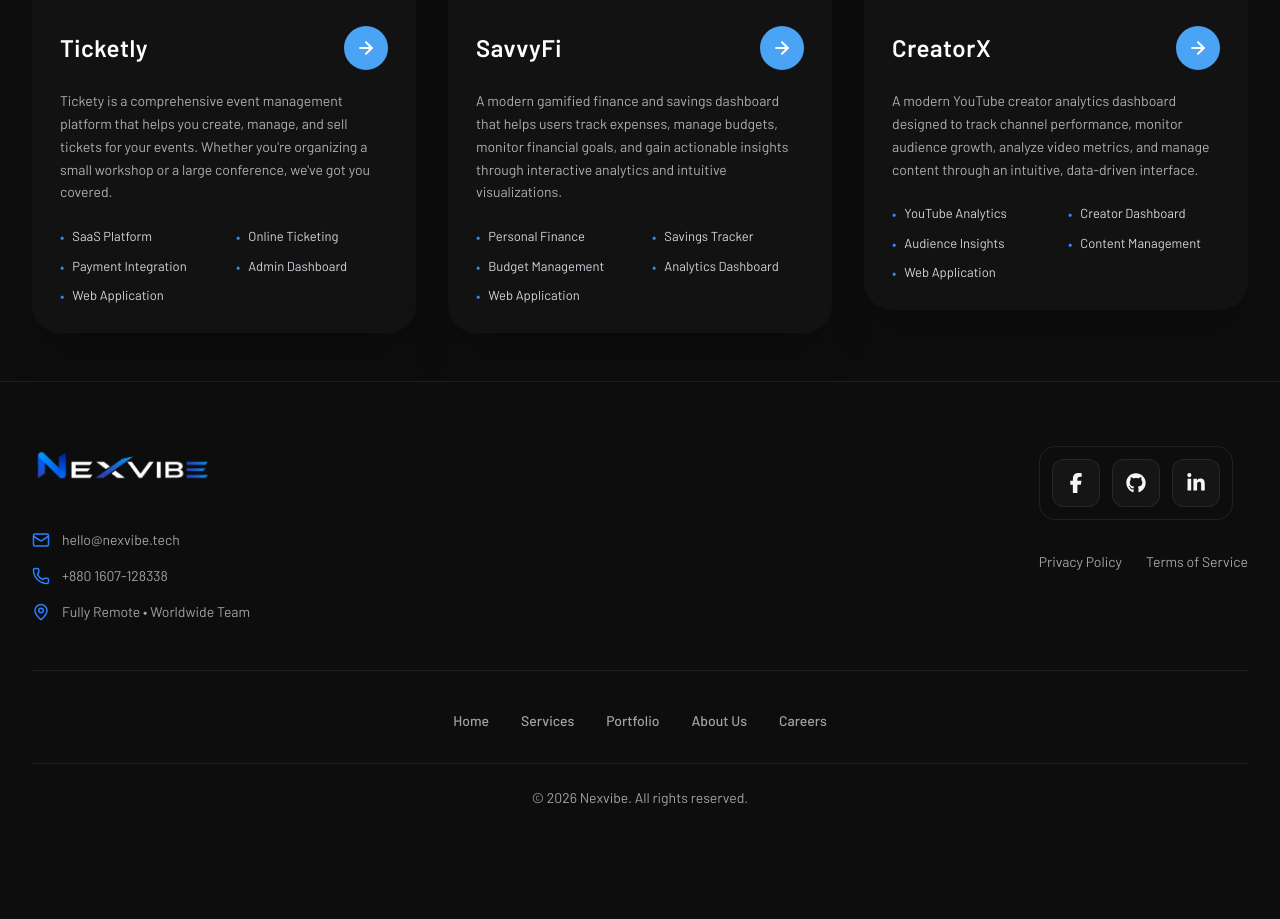
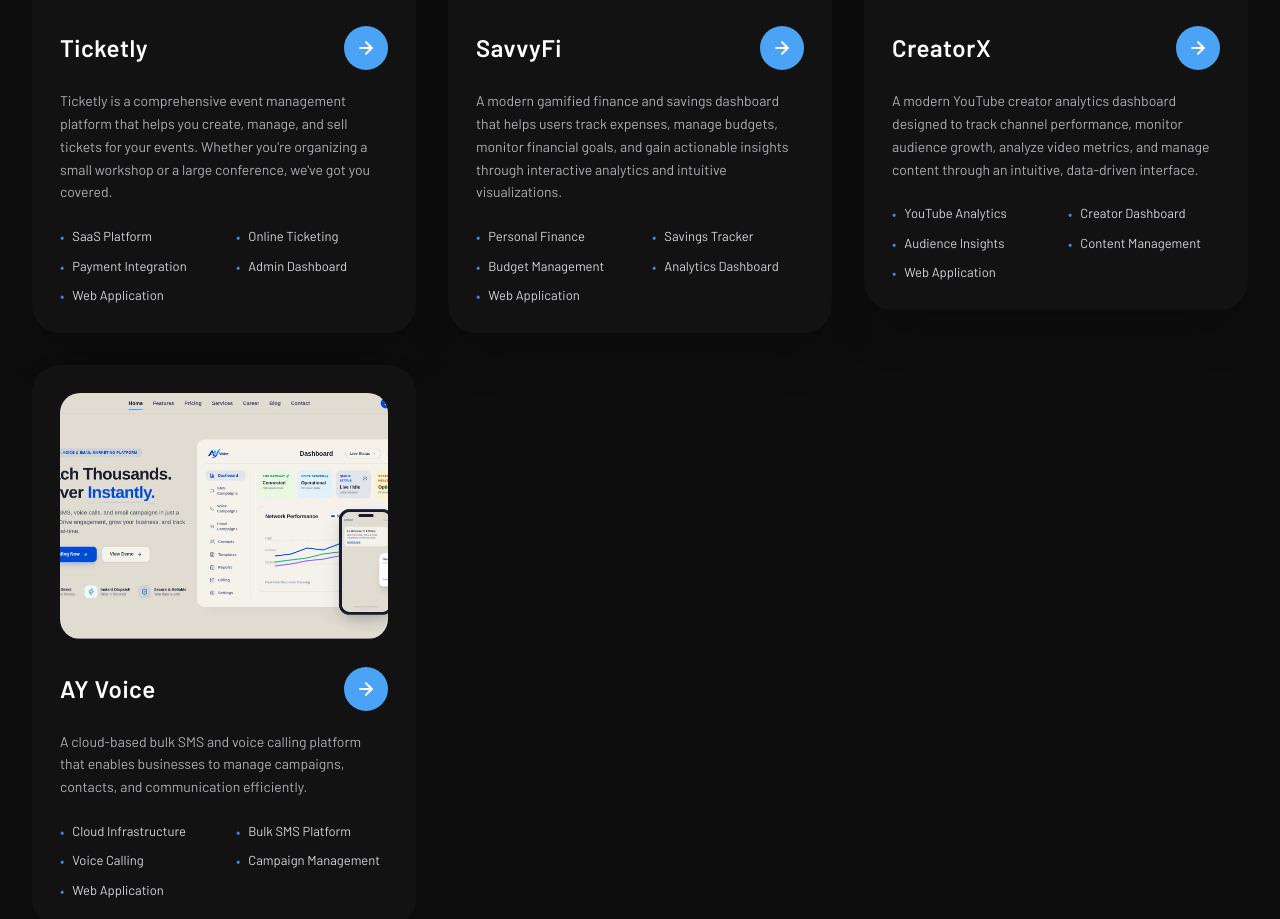
Before and after one commit to TheMehediHQ/Nexvibe, a Next.js app: page /portfolio in a window 1280 px wide. Shown: the part 1153-2072 px from the top of the page. Before the commit the page ends 2025 px from the top, so only its background shows below. Built offline with nearby package versions, Linux system fonts and the light colour scheme.

Commit message:
feat: centralize portfolio data and add AY Voice project

```diff
--- a/app/(website)/portfolio/PortfolioSection.tsx
+++ b/app/(website)/portfolio/PortfolioSection.tsx
@@ -4,52 +4,9 @@ import React, { useState, useMemo } from "react";
 import Image from "next/image";
 import { motion } from "framer-motion";
 import { Search } from "lucide-react";
-import PortfolioCard, { PortfolioItem } from "@/components/ui/PortfolioCard";
+import PortfolioCard from "@/components/ui/PortfolioCard";
 import Button from "@/components/ui/Button";
-
-const portfolioData: PortfolioItem[] = [
-  {
-    imageSrc: "/projects/ticketly.png",
-    title: "Ticketly",
-    description: "Tickety is a comprehensive event management platform that helps you create, manage, and sell tickets for your events. Whether you're organizing a small workshop or a large conference, we've got you covered.",
-   tags: [
-  "SaaS Platform",
-  "Online Ticketing",
-  "Payment Integration",
-  "Admin Dashboard",
-  "Web Application",
-],
-link: "https://preview.themeforest.net/item/venuex-event-ticketing-management-saas-dashboard-html-template/full_screen_preview/61427808",
-  },
-  {
-  imageSrc: "/projects/SavvyFi.png",
-  title: "SavvyFi",
-  description:
-    "A modern gamified finance and savings dashboard that helps users track expenses, manage budgets, monitor financial goals, and gain actionable insights through interactive analytics and intuitive visualizations.",
-  tags: [
-    "Personal Finance",
-    "Savings Tracker",
-    "Budget Management",
-    "Analytics Dashboard",
-    "Web Application",
-  ],
-  link: "https://preview.themeforest.net/item/savvyfi-gamified-finance-savings-dashboard-html-template/full_screen_preview/61010279",
-},
-{
-  imageSrc: "/projects/creatorx.png",
-  title: "CreatorX",
-  description:
-    "A modern YouTube creator analytics dashboard designed to track channel performance, monitor audience growth, analyze video metrics, and manage content through an intuitive, data-driven interface.",
-  tags: [
-    "YouTube Analytics",
-    "Creator Dashboard",
-    "Audience Insights",
-    "Content Management",
-    "Web Application",
-  ],
-  link: "https://preview.themeforest.net/item/creatorx-youtube-creator-analytics-dashboard-html-template/full_screen_preview/62070859"}
-
-];
+import { PORTFOLIO_PROJECTS } from "@/lib/portfolio";
 
 export default function PortfolioSection() {
   // ১. ফিল্টারিং এর জন্য স্টেট (States) ঘোষণা করা হলো
@@ -59,7 +16,7 @@ export default function PortfolioSection() {
 
   // ২. ফিল্টার লজিক (useMemo ব্যবহার করা হয়েছে পারফরম্যান্স অপ্টিমাইজেশনের জন্য)
   const filteredPortfolio = useMemo(() => {
-    return portfolioData.filter((project) => {
+    return PORTFOLIO_PROJECTS.filter((project) => {
       // সার্চ ম্যাচ চেক (Title, Description অথবা Tags এর সাথে মিললে)
       const matchesSearch =
         project.title.toLowerCase().includes(searchQuery.toLowerCase()) ||
--- a/components/ui/PortfolioCard.tsx
+++ b/components/ui/PortfolioCard.tsx
@@ -3,14 +3,9 @@
 import React from "react";
 import Image from "next/image";
 import { ArrowRight } from "lucide-react";
+import type { PortfolioItem } from "@/lib/portfolio";
 
-export interface PortfolioItem {
-  imageSrc: string;
-  title: string;
-  description: string;
-  tags: string[];
-  link?: string;
-}
+export type { PortfolioItem };
 
 interface PortfolioCardProps {
   item: PortfolioItem;
--- /dev/null
+++ b/lib/portfolio.ts
@@ -0,0 +1,67 @@
+export interface PortfolioItem {
+  id?: string;
+  imageSrc: string;
+  title: string;
+  description: string;
+  tags: string[];
+  link?: string;
+}
+
+export const PORTFOLIO_PROJECTS: PortfolioItem[] = [
+  {
+    imageSrc: "/projects/ticketly.png",
+    title: "Ticketly",
+    description:
+      "Ticketly is a comprehensive event management platform that helps you create, manage, and sell tickets for your events. Whether you're organizing a small workshop or a large conference, we've got you covered.",
+    tags: [
+      "SaaS Platform",
+      "Online Ticketing",
+      "Payment Integration",
+      "Admin Dashboard",
+      "Web Application",
+    ],
+    link: "https://preview.themeforest.net/item/venuex-event-ticketing-management-saas-dashboard-html-template/full_screen_preview/61427808",
+  },
+  {
+    imageSrc: "/projects/SavvyFi.png",
+    title: "SavvyFi",
+    description:
+      "A modern gamified finance and savings dashboard that helps users track expenses, manage budgets, monitor financial goals, and gain actionable insights through interactive analytics and intuitive visualizations.",
+    tags: [
+      "Personal Finance",
+      "Savings Tracker",
+      "Budget Management",
+      "Analytics Dashboard",
+      "Web Application",
+    ],
+    link: "https://preview.themeforest.net/item/savvyfi-gamified-finance-savings-dashboard-html-template/full_screen_preview/61010279",
+  },
+  {
+    imageSrc: "/projects/creatorx.png",
+    title: "CreatorX",
+    description:
+      "A modern YouTube creator analytics dashboard designed to track channel performance, monitor audience growth, analyze video metrics, and manage content through an intuitive, data-driven interface.",
+    tags: [
+      "YouTube Analytics",
+      "Creator Dashboard",
+      "Audience Insights",
+      "Content Management",
+      "Web Application",
+    ],
+    link: "https://preview.themeforest.net/item/creatorx-youtube-creator-analytics-dashboard-html-template/full_screen_preview/62070859",
+  },
+  {
+    imageSrc: "/projects/ayvoice.webp",
+    title: "AY Voice",
+    description:
+      "A cloud-based bulk SMS and voice calling platform that enables businesses to manage campaigns, contacts, and communication efficiently.",
+    tags: [
+      "Cloud Infrastructure",
+      "Bulk SMS Platform",
+      "Voice Calling",
+      "Campaign Management",
+      "Web Application",
+    ],
+    link: "https://ayvoice.com",
+  },
+];
```
Also changed, not shown: components/home/Portfolio.tsx (deleted), components/home/Process.tsx (deleted), components/home/Testimonials.tsx (deleted), components/home/TrustedBy.tsx (deleted), components/ui/Container.tsx (deleted), components/ui/SectionHeading.tsx (deleted), public/projects/ayvoice.webp (added).
